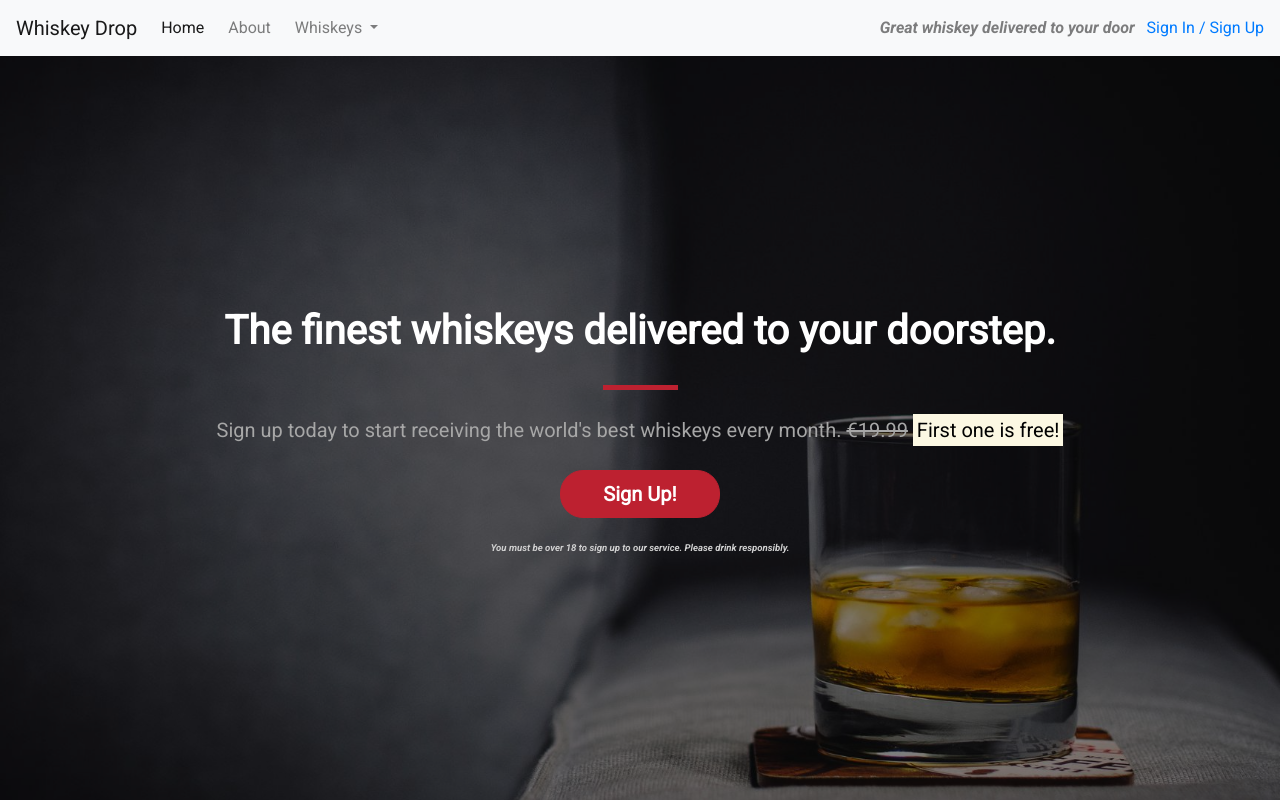
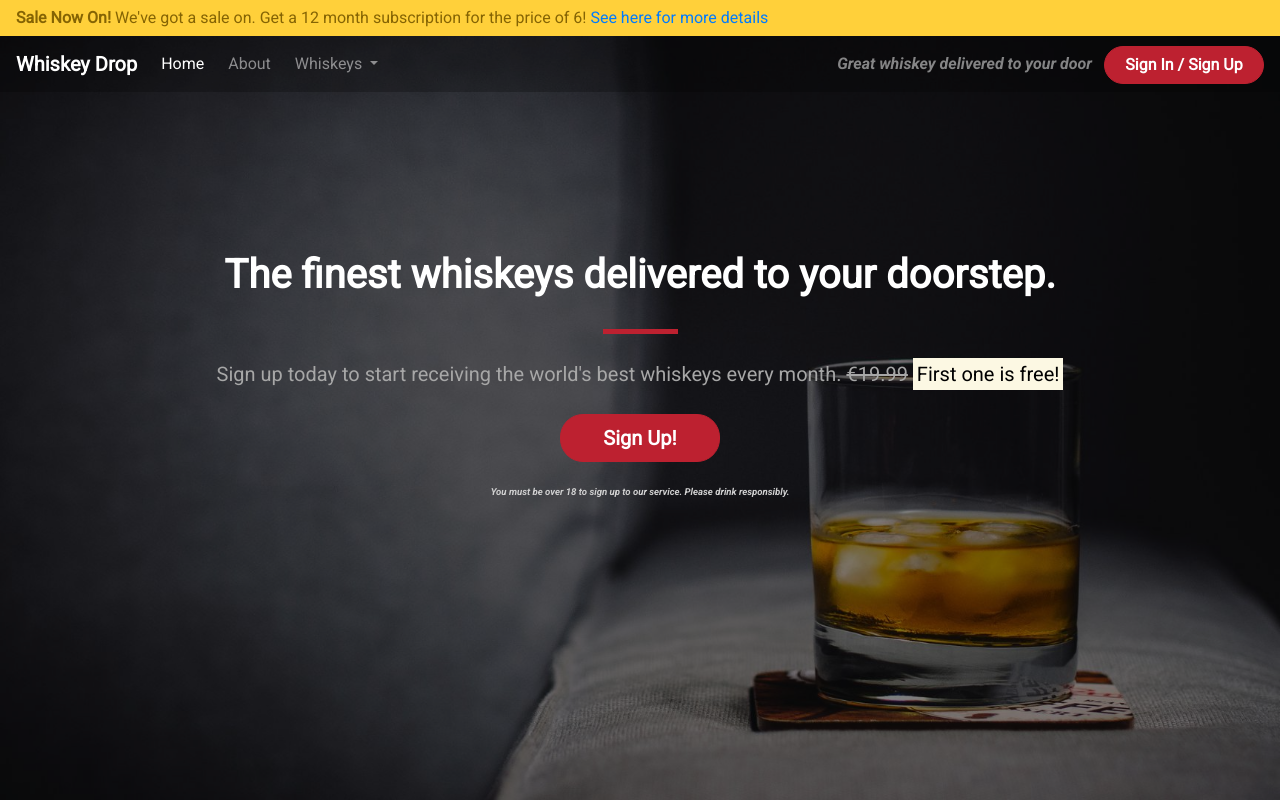
Before and after one commit to Hugh1996/Bootstrap4, a plain HTML site: page index.html in a window 1280 px wide. Shown: the top 800 px of the page. Drawn offline with nearby package versions, Linux system fonts and the light colour scheme.

Commit message:
Style nav and alert

```diff
--- a/css/style.css
+++ b/css/style.css
@@ -2,7 +2,18 @@ body {
     font-family: 'Roboto', sans-serif;
 }
 
-.alert-container {}
+.alert-container .col-12 {
+    padding-left: 0;
+    padding-right: 0;
+}
+
+.site-wide-alert {
+    border-radius: 0;
+    margin-bottom: 0;
+    padding: 5px 15px;
+    background-color: #ffd03a;
+    border-color: #ffd03a;
+}
 
 .callout-container {
     height: 100vh;
@@ -49,6 +60,36 @@ body {
     width: 35px;
 }
 
+/* Navbar */
+
+.navalert-container {
+    position: absolute;
+    top: 0;
+    left: 0;
+    padding-left: 0;
+    padding-right: 0;
+    z-index: 1;
+}
+
+.navbar {
+    margin-bottom: 0;
+    border: 0;
+    width: 100%;
+    background-color: rgba(0, 0, 0, 0.25);
+}
+
+.navbar .navbar-toggler {
+    border: 0;
+}
+
+.navbar-brand {
+    font-weight: bold;
+}
+
+.navbar .navbar-brand a {
+    font-weight: bold;
+}
+
 /* Jumbotron */
 
 .jumbotron {
--- a/index.html
+++ b/index.html
@@ -17,9 +17,19 @@
 
 <body>
     <!--Nav-->
-    <nav class="navbar navbar-light navbar-expand-sm bg-light">
-        <a href="/" class="navbar-brand">
-            Whiskey Drop</a>
+    <div class="container-fluid navalert-container">
+        <div class="container-fluid alert-container">
+                <div class="row d-none d-sm-block">
+                    <div class="col-12">
+                        <div class="site-wide-alert alert alert-warning">
+                            <strong>Sale Now On!</strong> We've got a sale on. Get a 12 month subscription for the price of 6!
+                            <a href="">See here for more details</a>
+                        </div>
+                    </div>
+                </div>
+            </div>
+        <nav class="navbar navbar-dark navbar-expand-sm">
+            <a href="/" class="navbar-brand">Whiskey Drop</a>
 
             <button class="navbar-toggler ml-auto" type="button" data-toggle="collapse" data-target="#navbarNavDropdown"
                 aria-controls="navbarNavDropdown" aria-expanded="false" aria-label="Toggle navigation">
@@ -49,20 +59,12 @@
 
             <div class="d-none d-md-block">
                 <p class="navbar-text my-auto mr-2"><i>Great whiskey delivered to your door</i></p>
-            <a href="/login">Sign In / Sign Up</a>
+                <a href="/login" class="btn btn--cta btn--red">Sign In / Sign Up</a>
             </div>
             <!--</div>-->
         </nav>
-    <!-- <div class="container alert-container">
-        <div class="row d-none d-sm-block">
-            <div class="col-12">
-                <div class="alert alert-warning">
-                    <strong>Sale Now On!</strong> We've got a sale on. Get a 12 month subscription for the price of 6!
-                    <a href="">See here for more details</a>
     </div>
-            </div>
-        </div>
-    </div> -->
+
     <div class="container-fluid callout-container">
         <!-- Callout -->
         <div class="opaque-overlay">&nbsp;</div>
```
Lines whose indentation alone changed are shown as unchanged.
